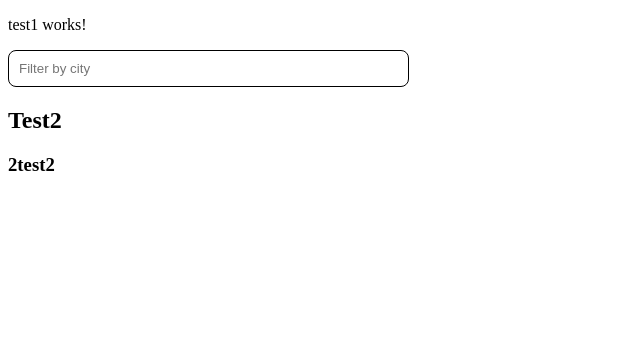
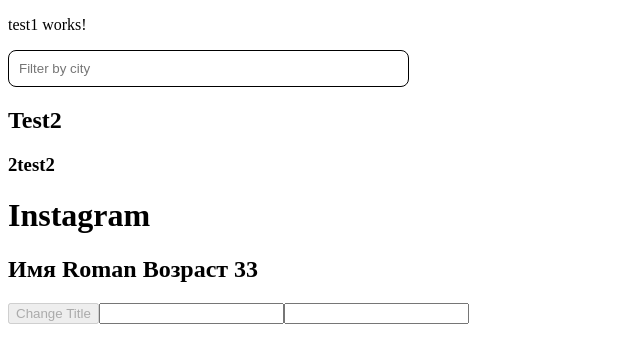
Before and after one commit to Alimovroman/angular-test, an Angular app: page / in a window 1280 px wide. Shown: the top 362 px of the page, without its empty margins (0-640 px from the left). Built offline with nearby package versions, Linux system fonts and the light colour scheme.

Commit message:
add property binding, event binding, two way binding

```diff
--- a/src/app/app.component.html
+++ b/src/app/app.component.html
@@ -1 +1,7 @@
-<app-test1></app-test1> <app-test2></app-test2>
+<app-test1></app-test1>
+<app-test2></app-test2>
+<h1>{{ appTitle }}</h1>
+<h2>Имя {{ user.name }} Возраст {{ user.age }}</h2>
+<button [disabled]="isDisableButton" (click)="onChangeTitle()">Change Title</button>
+<input (input)="onChangeText($event)" [value]="appText" />
+<input [(ngModel)]="appText" />
--- a/src/app/app.component.ts
+++ b/src/app/app.component.ts
@@ -1,13 +1,39 @@
-import { Component } from '@angular/core';
-import { RouterOutlet } from '@angular/router';
-import { Test1Component } from './test1/test1.component';
-import { Test2Component } from './test2/test2.component';
+import { Component } from '@angular/core'
+import { RouterOutlet } from '@angular/router'
+import { Test1Component } from './test1/test1.component'
+import { Test2Component } from './test2/test2.component'
+import { FormsModule } from '@angular/forms'
+
+interface IUser {
+  name: string
+  age: number
+}
 
 @Component({
   selector: 'app-root',
   standalone: true,
-  imports: [RouterOutlet, Test1Component, Test2Component],
+  imports: [RouterOutlet, Test1Component, Test2Component, FormsModule],
   templateUrl: './app.component.html',
   styleUrl: './app.component.scss',
 })
-export class AppComponent {}
+export class AppComponent {
+  appTitle = 'Instagram'
+  appText = ''
+  user: IUser = {
+    name: 'Roman',
+    age: 33,
+  }
+  isDisableButton = true
+
+  onChangeTitle() {
+    this.appTitle = this.appText
+  }
+  onChangeText(event: Event) {
+    this.appText = (event.currentTarget as HTMLInputElement).value
+    if (this.appText === '') {
+      this.isDisableButton = true
+    } else {
+      this.isDisableButton = false
+    }
+  }
+}
```
